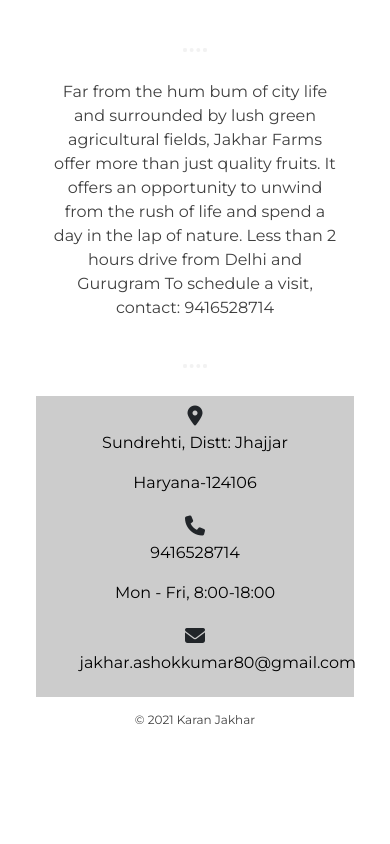
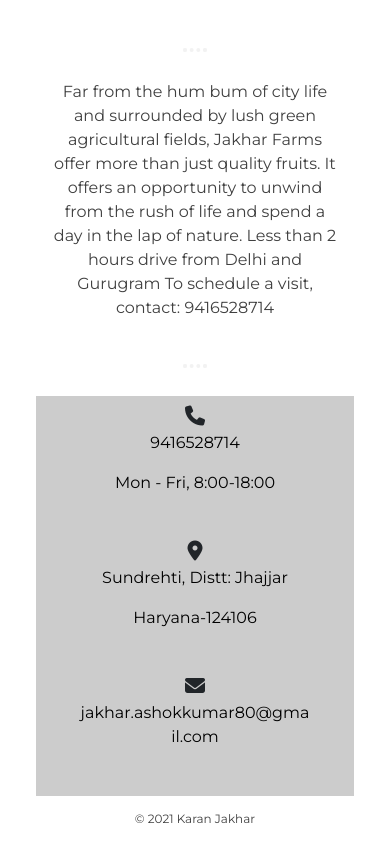
Before and after one commit to karanjakhar7/farm-fr, a plain HTML site: page index.html in a window 390 px wide. Shown: the part 2171-3015 px from the top of the page. Before the commit the page ends 2916 px from the top, so only its background shows below. Drawn offline with nearby package versions, Linux system fonts and the light colour scheme.

Commit message:
touchups

```diff
--- a/css/styles.css
+++ b/css/styles.css
@@ -178,9 +178,18 @@ margin: 0.5%;
     text-align: center;
   }
 
+}
+@media (max-width: 415px) {
 
+  .row{
+    word-wrap: break-word;
+  }
+}
 
+.contact-col{
+  padding-bottom: 25px;
 }
+
 .text-center{
   padding:2% 10%;
   background-color: rgb(0,0,0,0.2);
--- a/index.html
+++ b/index.html
@@ -55,7 +55,7 @@
 
       <div class="title-box">
         <h1 class="big-heading">Organic Kinnow farm in Haryana</h1>
-        <a href="linked/map.html"><button type="button" class="btn btn-dark btn-lg map-button"><i class="fas fa-map-marked-alt"></i> Find us</button></a>
+        <a href="https://goo.gl/maps/8C6Ws8NE6TtgqGEn7"><button type="button" class="btn btn-dark btn-lg map-button"><i class="fas fa-map-marked-alt"></i> Find us</button></a>
         <!-- <h6 class="schedule">To schedule a visit, contact: 7027276588</h6> -->
 
       </div>
@@ -189,19 +189,20 @@
     <div class="container-fluid">
 
       <div class="row text-center">
-        <div class="col-md-4">
+
+        <div class="contact-col col-lg-4 col-lg-6">
+          <a class="btn-lg btn-floating"><i class="fas fa-phone"></i></a>
+          <p>9416528714</p>
+          <p>Mon - Fri, 8:00-18:00</p>
+        </div>
+
+        <div class="contact-col col-lg-4 col-lg-6">
           <a class="btn-lg btn-floating "><i class="fas fa-map-marker-alt"></i></a>
           <p>Sundrehti, Distt: Jhajjar</p>
           <p>Haryana-124106</p>
         </div>
 
-        <div class="col-md-4">
-          <a class="btn-lg btn-floating"><i class="fas fa-phone"></i></a>
-          <p>9416528714</p>
-          <p>Mon - Fri, 8:00-18:00</p>
-        </div>
-
-        <div class="col-md-4">
+        <div class="contact-col col-lg-4 col-lg-12">
           <a class="btn-lg btn-floating"><i class="fas fa-envelope"></i></a>
           <p>jakhar.ashokkumar80@gmail.com</p>
 
```
Also changed, not shown: linked/map.html (+1 -1 lines).
